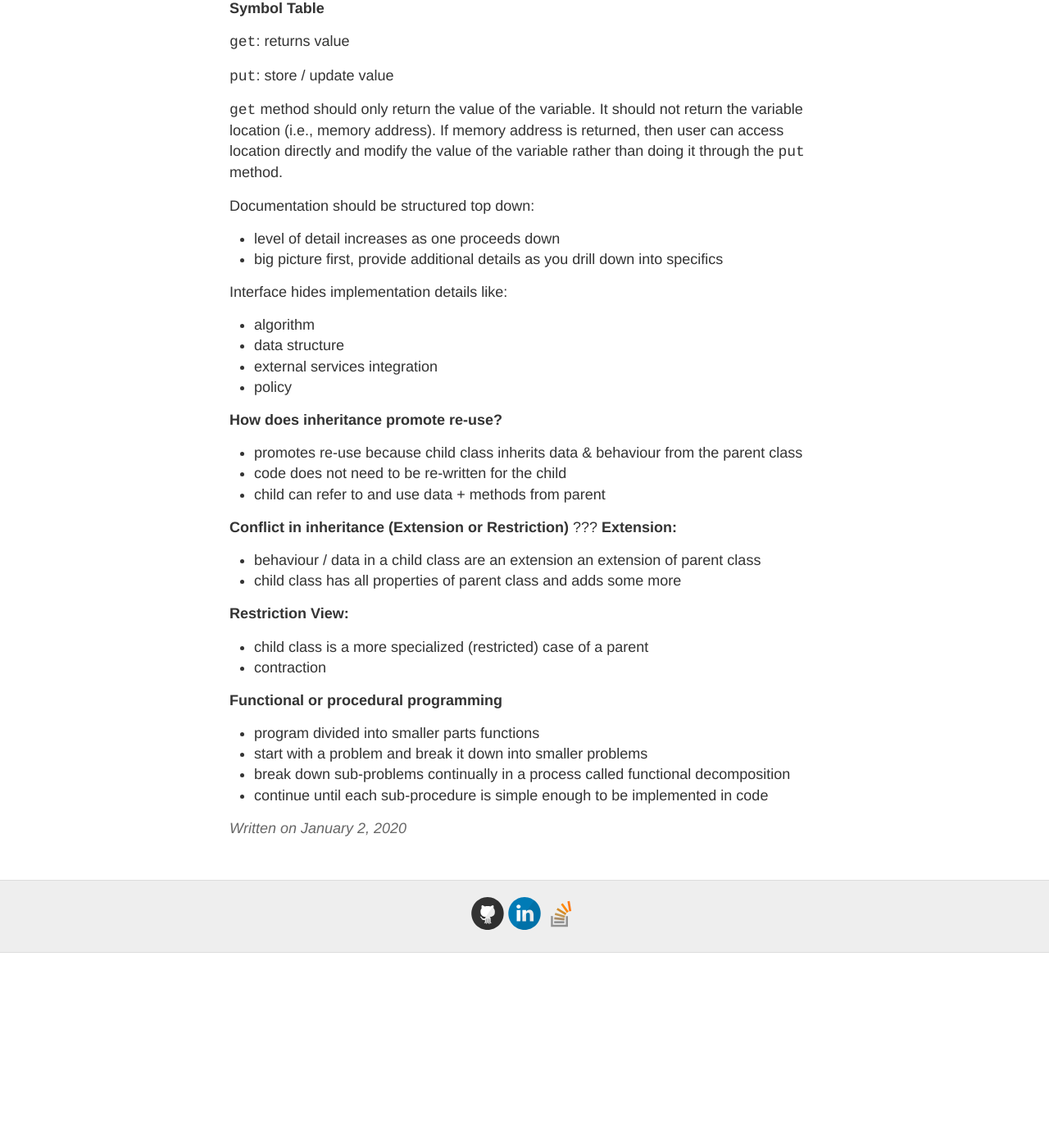
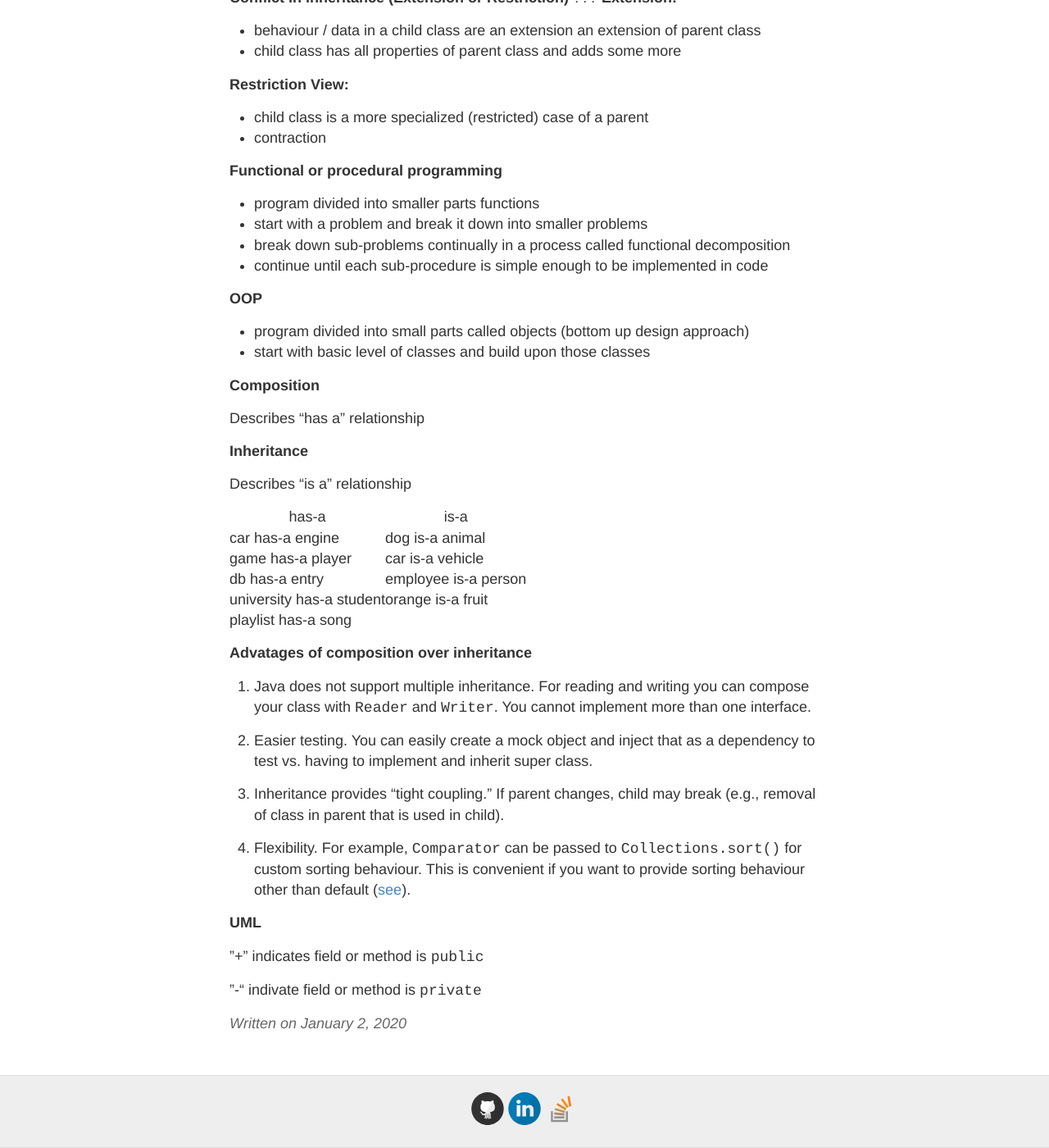
Before and after one commit to gutucristian/gutucristian.github.io, a Jekyll site: the page built from _posts/2020-01-02-Java.md, in a window 1280 px wide and 1400 px high, scrolled down 3732 px. Shown: the whole window at 82% size. Built offline with Jekyll 4.4.1, drawn with Linux system fonts in a browser that asks for light colours; our own code applies the rules of GitHub Pages for plain Markdown files; before the commit the page ends 4894 px from its top, so only the background shows below that; some of the changed text lies outside the part shown.

Commit message:
Update 2020-01-02-Java.md

```diff
--- a/_posts/2020-01-02-Java.md
+++ b/_posts/2020-01-02-Java.md
@@ -145,3 +123,39 @@ __Functional or procedural programming__
 - start with a problem and break it down into smaller problems
 - break down sub-problems continually in a process called functional decomposition
 - continue until each sub-procedure is simple enough to be implemented in code
+
+__OOP__
+- program divided into small parts called objects (bottom up design approach)
+- start with basic level of classes and build upon those classes
+
+__Composition__
+
+Describes "has a" relationship
+
+__Inheritance__
+
+Describes "is a" relationship
+
+| has-a| is-a |
+|------|------|
+|car has-a engine| dog is-a animal|
+|game has-a player| car is-a vehicle|
+|db has-a entry| employee is-a person|
+|university has-a student| orange is-a fruit|
+|playlist has-a song||
+
+__Advatages of composition over inheritance__
+
+1. Java does not support multiple inheritance. For reading and writing you can compose your class with `Reader` and `Writer`. You cannot implement more than one interface.
+
+2. Easier testing. You can easily create a mock object and inject that as a dependency to test vs. having to implement and inherit super class.
+
+3. Inheritance provides "tight coupling." If parent changes, child may break (e.g., removal of class in parent that is used in child).
+
+4. Flexibility. For example, `Comparator` can be passed to `Collections.sort()` for custom sorting behaviour. This is convenient if you want to provide sorting behaviour other than default ([see](https://www.youtube.com/watch?v=oAp4GYprVHM)).
+
+__UML__
+
+"+" indicates field or method is `public`
+
+"-" indivate field or method is `private`
```
Also changed, not shown: other parts of _posts/2020-01-02-Java.md (+0 -22 lines).
